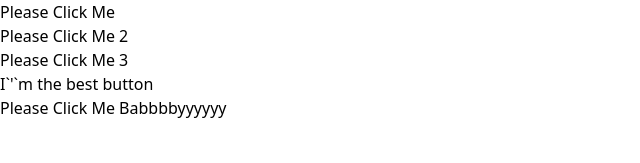
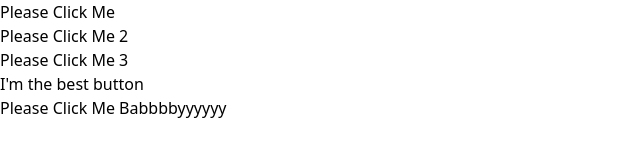
Before and after one commit to Cheyenne-Moutain-Computer-Science-Club/club-website, a Next.js app: page / in a window 1280 px wide. Shown: the top 163 px of the page, without its empty margins (0-640 px from the left). Built offline with nearby package versions, Linux system fonts and the light colour scheme.

Commit message:
Fixed formatting

```diff
--- a/pages/index.js
+++ b/pages/index.js
@@ -9,7 +9,7 @@ export default function Home() {
       <br />
       <Link href="/Alex">Please Click Me 3</Link>
       <br />
-      <Link href="/Sean">I`&#39;`m the best button</Link>
+      <Link href="/Sean">I&#39;m the best button</Link>
       <br />
       <Link href="/Michael">Please Click Me Babbbbyyyyyy</Link>
     </div>
```
